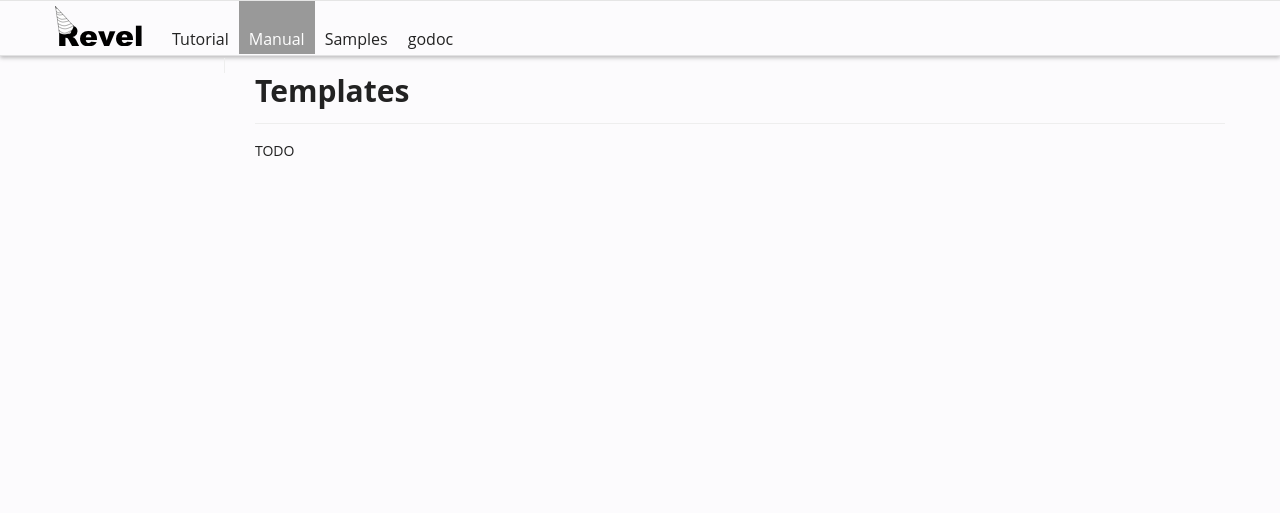
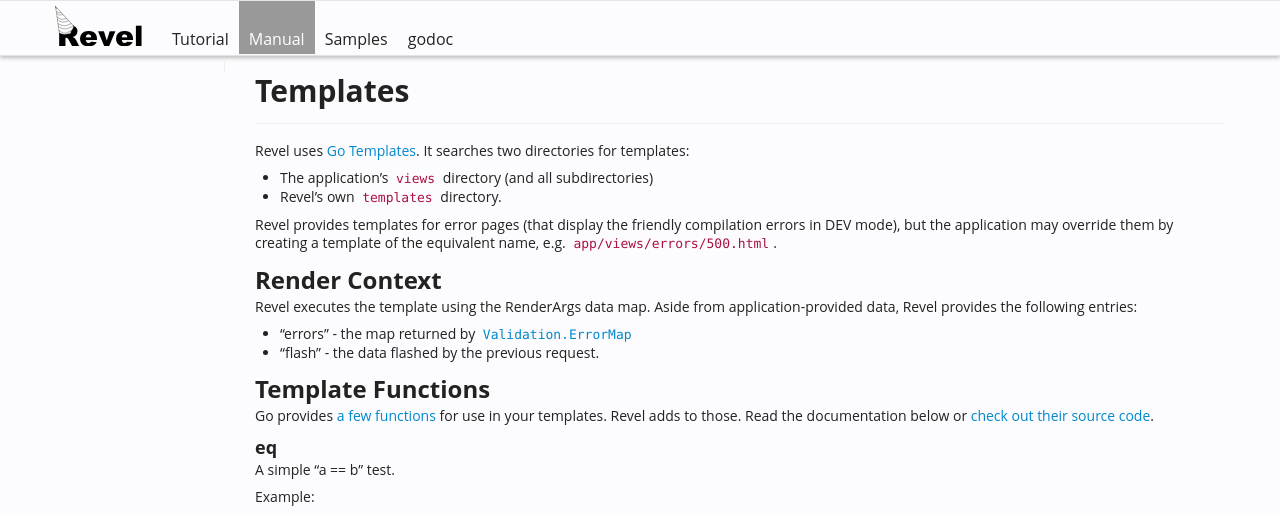
Before and after one commit to revel/revel, a Jekyll site: the page built from manual/templates.md, in a window 1280 px wide. Shown: the top 513 px of the page. Built offline with Jekyll 4.4.1, drawn with Linux system fonts in a browser that asks for light colours; some of the changed text lies outside the part shown; grey boxes are pictures that could not be loaded.

Commit message:
First draft of templates manual page and improve code styling

```diff
--- a/css/revel.css
+++ b/css/revel.css
@@ -128,3 +128,13 @@
 .navbar .nav li a {
   font-size: 16px;
 }
+
+code {
+  color: #a14;
+  background: 0;
+  border: 0;
+}
+
+a code {
+  color: #08C;
+}
--- a/manual/templates.md
+++ b/manual/templates.md
@@ -3,4 +3,195 @@
 layout: manual
 ---
 
-TODO
+Revel uses [Go Templates](http://www.golang.org/pkg/text/template/).  It
+searches two directories for templates:
+* The application's `views` directory (and all subdirectories)
+* Revel's own `templates` directory.
+
+Revel provides templates for error pages (that display the friendly compilation
+errors in DEV mode), but the application may override them by creating a
+template of the equivalent name, e.g. `app/views/errors/500.html`.
+
+## Render Context
+
+Revel executes the template using the RenderArgs data map.  Aside from
+application-provided data, Revel provides the following entries:
+
+* "errors" - the map returned by
+  [`Validation.ErrorMap`](../docs/godoc/validation.html#Validation.ErrorMap)
+* "flash" - the data flashed by the previous request.
+
+## Template Functions
+
+Go provides
+[a few functions](http://www.golang.org/pkg/text/template/#Functions) for use in
+your templates.  Revel adds to those.  Read the documentation below or
+[check out their source code](../docs/godoc/template.html#variables).
+
+### eq
+
+A simple "a == b" test.
+
+Example:
+
+{% literal %}
+
+	<div class="message {{if eq .User "you"}}you{{end}}">
+
+{% endliteral %}
+
+### set
+
+Set a variable in the given context.
+
+Example:
+
+{% literal %}
+
+	{{set "title" "Basic Chat room" .}}
+
+{% endliteral %}
+
+### append
+
+Add a variable to an array, or start an array, in the given context.
+
+Example:
+
+{% literal %}
+
+	{{append "moreScripts" "js/jquery-ui-1.7.2.custom.min.js" .}}
+
+{% endliteral %}
+
+### field
+
+A helper for input fields.
+
+Given a field name, it returns a struct containing the following members:
+* Name: the field name
+* Value: the flashed value
+* Error: the error message, if any is associated with this field.
+* ErrorClass: the literal string "error", if there was an error, else "".
+
+Example:
+
+{% literal %}
+
+	{{with $field := field "booking.CheckInDate" .}}
+	  <p class="{{$field.ErrorClass}}">
+	    <strong>Check In Date:</strong>
+	    <input type="text" size="10" name="{{$field.Name}}" class="datepicker" value="{{$field.Value}}">
+	    * <span class="error">{{$field.Error}}</span>
+	  </p>
+	{{end}}
+
+{% endliteral %}
+
+### option
+
+Assists in constructing HTML `option` elements, in conjunction with the field
+helper.
+
+Example:
+
+{% literal %}
+
+	{{with $field := field "booking.Beds" .}}
+	<select name="{{$field.Name}}">
+	  {{option $field "1" "One king-size bed"}}
+	  {{option $field "2" "Two double beds"}}
+	  {{option $field "3" "Three beds"}}
+	</select>
+	{{end}}
+
+{% endliteral %}
+
+### radio
+
+Assists in constructing HTML radio `input` elements, in conjunction with the field
+helper.
+
+Example:
+
+{% literal %}
+
+	{{with $field := field "booking.Smoking" .}}
+	  {{radio $field "true"}} Smoking
+	  {{radio $field "false"}} Non smoking
+	{{end}}
+
+{% endliteral %}
+
+
+## Including
+
+Go Templates allow you to compose templates by inclusion.  For example:
+
+{% literal %}
+
+	{{include "header.html"}}
+
+{% endliteral %}
+
+There are two things to note:
+* Paths are relative to `app/views`
+* Any included templates must be in the root directory (`app/views`).  This is a
+  (hopefully temporary) limitation.
+
+## Tips
+
+The sample applications included with Revel try to demonstrate effective use of
+Go Templates.  In particular, please take a look at:
+* `revel/samples/booking/app/views/header.html`
+* `revel/samples/booking/app/views/Hotels/Book.html`
+
+It takes advantage of the helper functions to set the title and extra styles in
+the template itself.
+
+For example, the header looks like this:
+
+{% literal %}
+
+	<html>
+	  <head>
+	    <title>{{.title}}</title>
+	    <meta http-equiv="Content-Type" content="text/html; charset=utf-8">
+	    <link rel="stylesheet" type="text/css" media="screen" href="/public/css/main.css">
+	    <link rel="shortcut icon" type="image/png" href="/public/img/favicon.png">
+	    {{range .moreStyles}}
+	      <link rel="stylesheet" type="text/css" href="/public/{{.}}">
+	    {{end}}
+	    <script src="/public/js/jquery-1.3.2.min.js" type="text/javascript" charset="utf-8"></script>
+	    <script src="/public/js/sessvars.js" type="text/javascript" charset="utf-8"></script>
+	    {{range .moreScripts}}
+	      <script src="/public/{{.}}" type="text/javascript" charset="utf-8"></script>
+	    {{end}}
+	  </head>
+
+{% endliteral %}
+
+And templates that include it look like this:
+
+{% literal %}
+
+	{{set title "Hotels" .}}
+	{{append "moreStyles" "ui-lightness/jquery-ui-1.7.2.custom.css" .}}
+	{{append "moreScripts" "js/jquery-ui-1.7.2.custom.min.js" .}}
+	{{template "header.html" .}}
+
+{% endliteral %}
+
+## Custom Functions
+
+Applications may register custom functions to use in templates.
+
+Here is an example:
+
+{% literal %}
+<pre class="prettyprint lang-go">
+func init() {
+	rev.TemplateFuncs["eq"] = func(a, b interface{}) bool { return a == b }
+}
+</pre>
+{% endliteral %}
```
